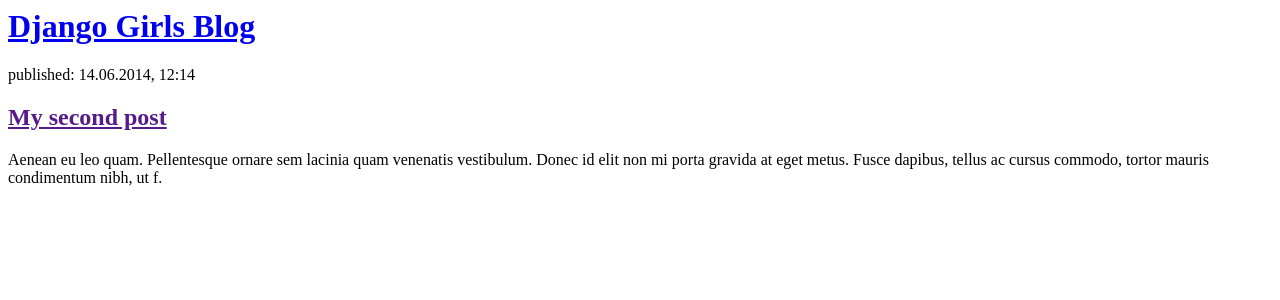
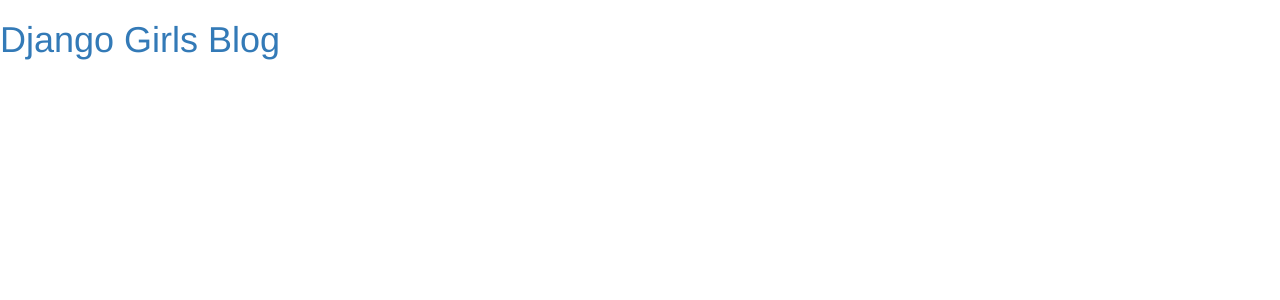
Before and after one commit to laynegossett/djg-blog, a Django app: page / in a window 1280 px wide. Shown: the top 300 px of the page. Run offline with Django 3.2, Linux system fonts and the light colour scheme; data that the repository does not hold is empty; some libraries are stand-ins or nearby versions.

Commit message:
Updated template to use bootstrap css.

```diff
--- a/blog/templates/blog/post_list.html
+++ b/blog/templates/blog/post_list.html
@@ -1,6 +1,9 @@
 <html>
     <head>
         <title>Django Girls blog</title>
+        <link rel="stylesheet" href="//maxcdn.bootstrapcdn.com/bootstrap/3.2.0/css/bootstrap.min.css">
+        <link rel="stylesheet" href="//maxcdn.bootstrapcdn.com/bootstrap/3.2.0/css/bootstrap-theme.min.css">
+
     </head>
     <body>
         <div>
@@ -17,10 +20,10 @@
             </div>
         {% endfor %}
 
-        <div>
+<!--         <div>
             <p>published: 14.06.2014, 12:14</p>
             <h2><a href="">My second post</a></h2>
             <p>Aenean eu leo quam. Pellentesque ornare sem lacinia quam venenatis vestibulum. Donec id elit non mi porta gravida at eget metus. Fusce dapibus, tellus ac cursus commodo, tortor mauris condimentum nibh, ut f.</p>
         </div>
-    </body>
+ -->    </body>
 </html>
```
